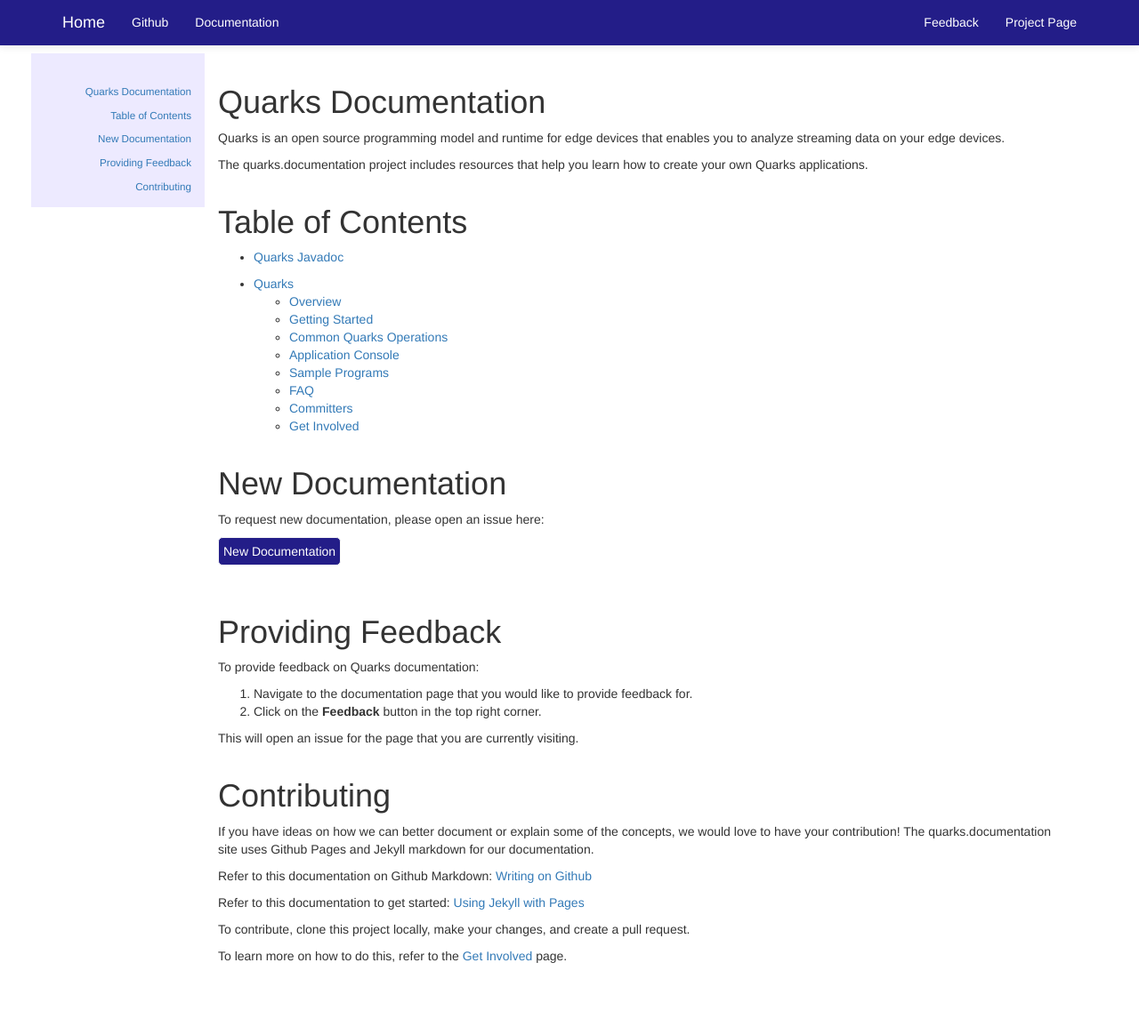
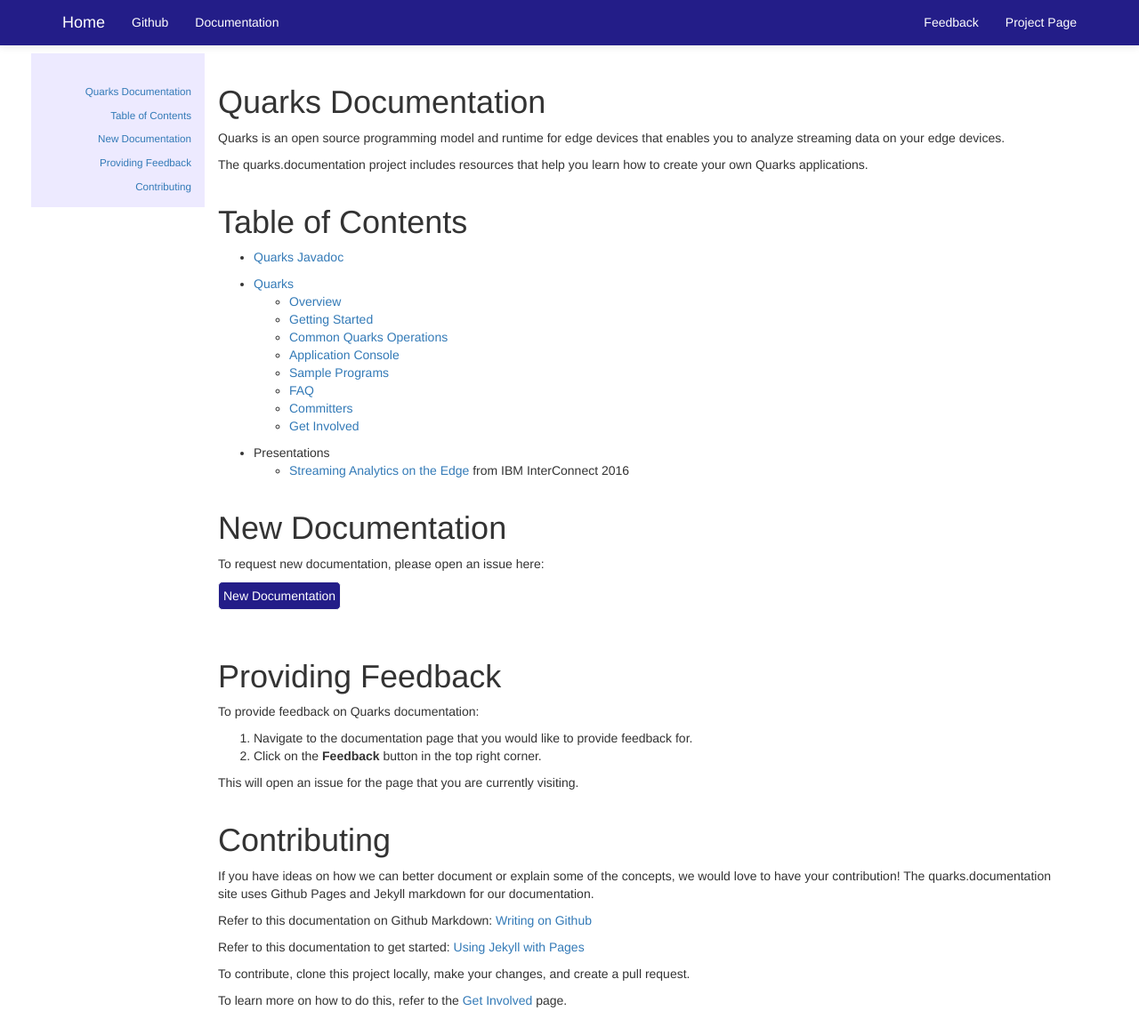
Before and after one commit to quarks-edge/quarks.documentation, a Jekyll site: the page built from index.markdown, in a window 1280 px wide and 1155 px high. Shown: the whole window at 89% size. Built offline with Jekyll 4.4.1, drawn with Linux system fonts in a browser that asks for light colours; nearby versions of some CDN libraries.

Commit message:
Add a presentations section
And a presentation from IBM Interconnect 2016.

```diff
--- a/index.markdown
+++ b/index.markdown
@@ -13,6 +13,8 @@
 # Table of Contents
 * [Quarks Javadoc](https://quarks-edge.github.io/quarks/docs/javadoc/index.html)
 {% include nav.html context="/docs/"%}
+* Presentations
+  * [Streaming Analytics on the Edge](https://ibm.box.com/s/j50ktov45r28cyj6lkeu6habzmpwapdp) from IBM InterConnect 2016
 
 # New Documentation
 
```
